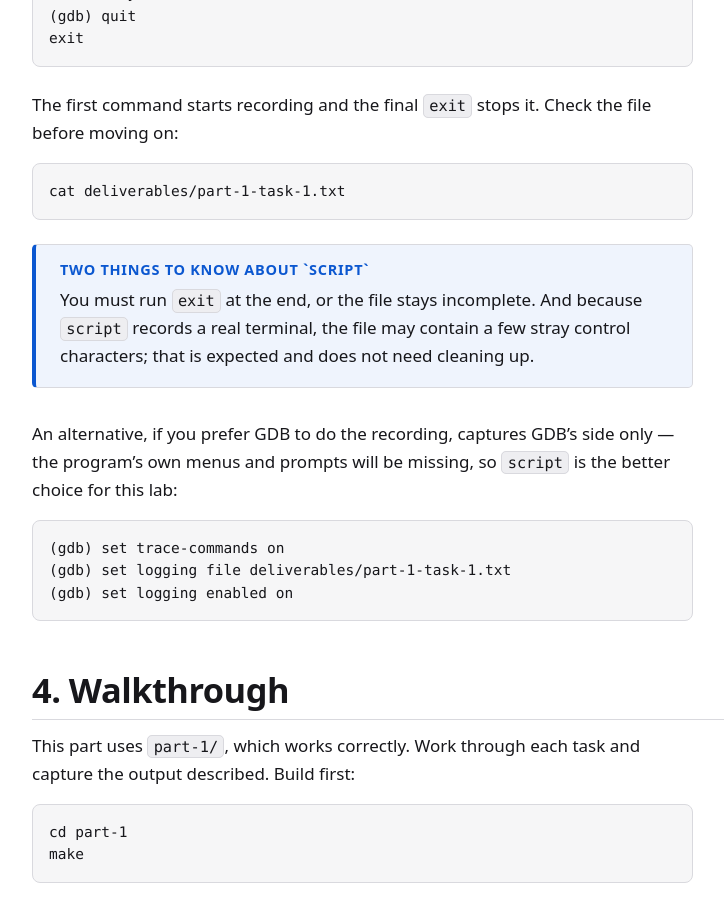
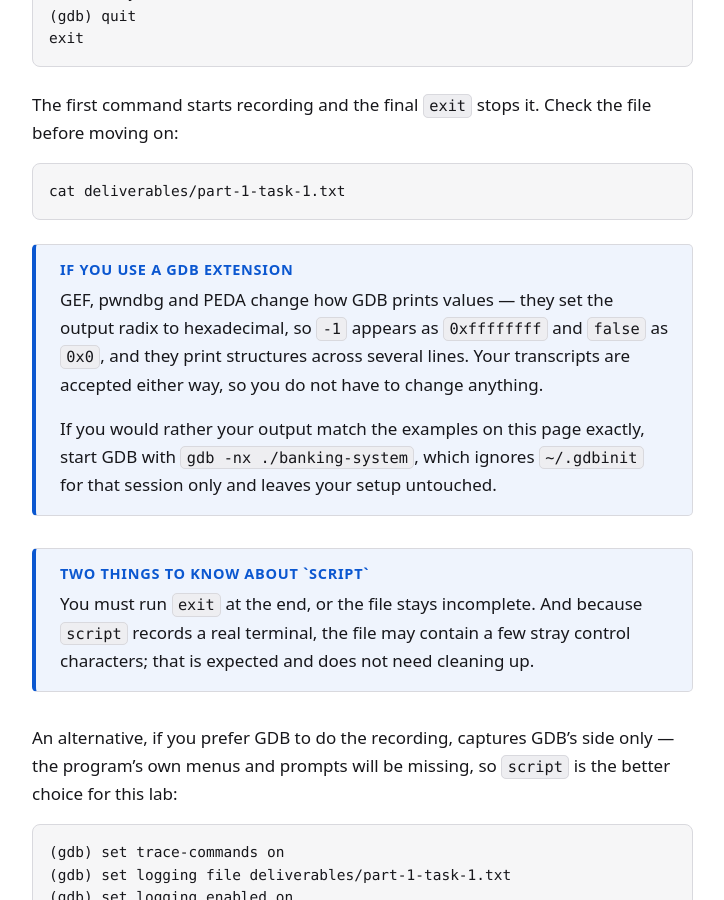
Before and after one commit to CSCE-313-FA26/CSCE-313-FA26.github.io, a Jekyll site: the page built from lab-1/index.md, in a window 1280 px wide and 900 px high, scrolled down 5867 px. Shown: the whole window, without its empty margins (32-756 px from the left). Built offline with Jekyll 4.4.1, drawn with Linux system fonts in a browser that asks for light colours; some of the changed text lies outside the part shown.

Commit message:
Say that GDB extensions are fine
Students running GEF, pwndbg or PEDA see hexadecimal values and multi-line
structures rather than the output shown on this page. The checks accept both
now, so the handout says so plainly rather than leaving someone to wonder
whether their setup is the problem. For anyone who wants output matching the
examples exactly, `gdb -nx` skips ~/.gdbinit for one session without touching
their configuration.

````diff
--- a/lab-1/index.md
+++ b/lab-1/index.md
@@ -194,6 +194,18 @@ before moving on:
 ```bash
 cat deliverables/part-1-task-1.txt
 ```
+
+<aside class="callout callout--note" aria-labelledby="gdbinit-heading">
+<h2 class="callout__title" id="gdbinit-heading">If you use a GDB extension</h2>
+<p>GEF, pwndbg and PEDA change how GDB prints values — they set the output radix
+to hexadecimal, so <code>-1</code> appears as <code>0xffffffff</code> and
+<code>false</code> as <code>0x0</code>, and they print structures across several
+lines. Your transcripts are accepted either way, so you do not have to change
+anything.</p>
+<p>If you would rather your output match the examples on this page exactly, start
+GDB with <code>gdb -nx ./banking-system</code>, which ignores
+<code>~/.gdbinit</code> for that session only and leaves your setup untouched.</p>
+</aside>
 
 <aside class="callout callout--note" aria-labelledby="script-heading">
 <h2 class="callout__title" id="script-heading">Two things to know about `script`</h2>
@@ -715,6 +727,7 @@ Changes made to this handout after release are listed here, newest first.
 
 | Date | Change |
 | --- | --- |
+| August 26, 2026 | Transcripts recorded with a GDB extension (GEF, pwndbg, PEDA) are now accepted: those tools set the output radix to hex and pretty-print structures, and the checks no longer assume stock formatting. §3.6 notes `gdb -nx` for anyone who wants stock output. |
 | August 25, 2026 | §3.1 now carries the classroom50 assignment link. |
 | August 25, 2026 | Corrected §5.2: with a breakpoint set the program never reaches the crash, so the task now deletes the breakpoint before continuing, and uses `bt -12` to show the oldest frames. |
 | August 25, 2026 | Added a graded leak-check transcript (§5.6, deliverable 13). Reduced `MAX_ACCOUNTS` in part-2 so the program uses ~42 MB rather than ~394 MB; Task 2 is unaffected. |
````
